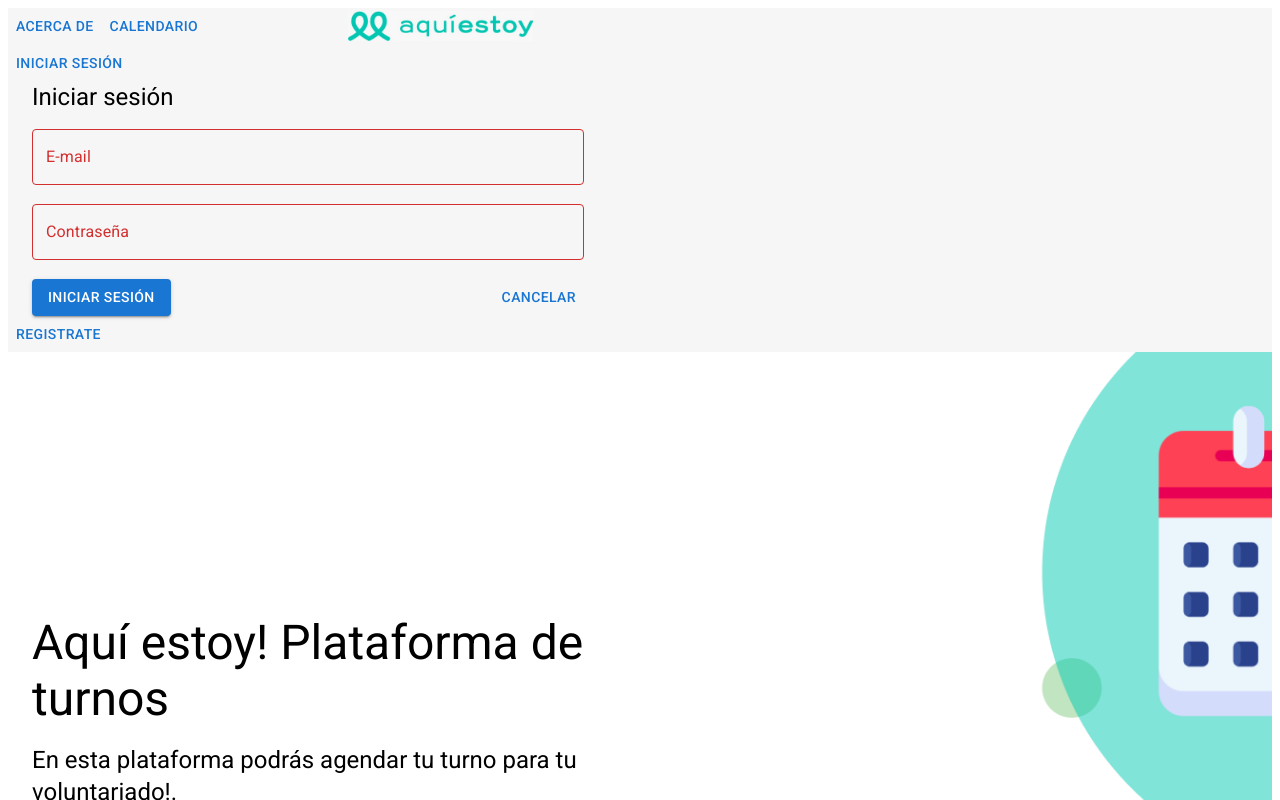
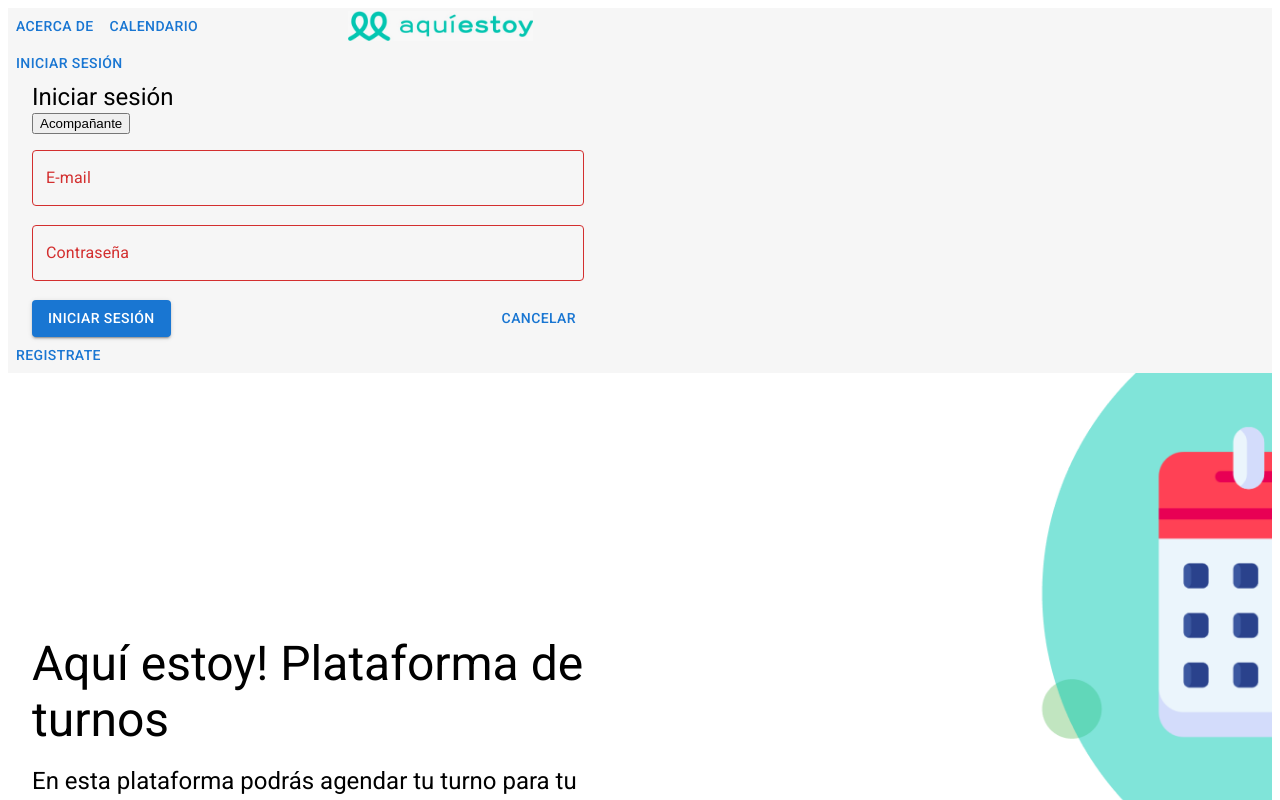
Before and after one commit to GuidoDealbera/aqui-estoy, a React (Vite) app in the folder client/: page / in a window 1280 px wide. Both pictures are taken after a click on the button "INICIAR SESIÓN". Shown: the top 800 px of the page. Built offline with nearby package versions, Linux system fonts and the light colour scheme; no server answers.

Commit message:
boton toggle

```diff
--- a/client/src/Components/LoginForm/LoginForm.jsx
+++ b/client/src/Components/LoginForm/LoginForm.jsx
@@ -1,4 +1,4 @@
-import React from 'react';
+import React, { useState } from 'react';
 import { Formik, Form, Field, ErrorMessage } from 'formik';
 import * as Yup from 'yup';
 import {
@@ -16,7 +16,15 @@ const validationSchema = Yup.object().shape({
 });
 
 const LoginForm = ({ onSubmit, handleMouseLeave }) => {
-  return (
+  const [rol,setRol]=useState("Acompañante")
+  const toggle=(event)=>{
+  if(event.target.value==="Acompañante"){
+    setRol("Supervisor")
+  }else{
+    setRol("Acompañante")
+  }
+  }
+    return (
     <Formik
       initialValues={{ email: '', password: '' }}
       validationSchema={validationSchema}
@@ -28,6 +36,7 @@ const LoginForm = ({ onSubmit, handleMouseLeave }) => {
             <Grid container spacing={2}>
               <Grid item xs={12}>
                 <Typography variant="h5">Iniciar sesión</Typography>
+          <button value={rol} type='button' onClick={toggle} name="Acompañante">{rol}</button>
               </Grid>
               <Grid item xs={12}>
                 <Field
```
